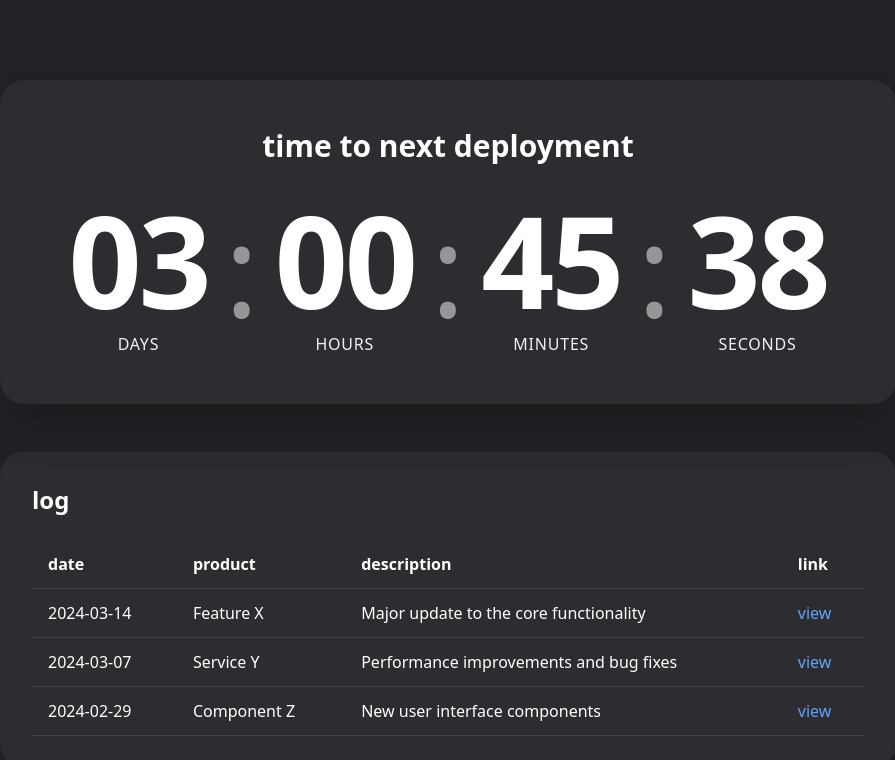
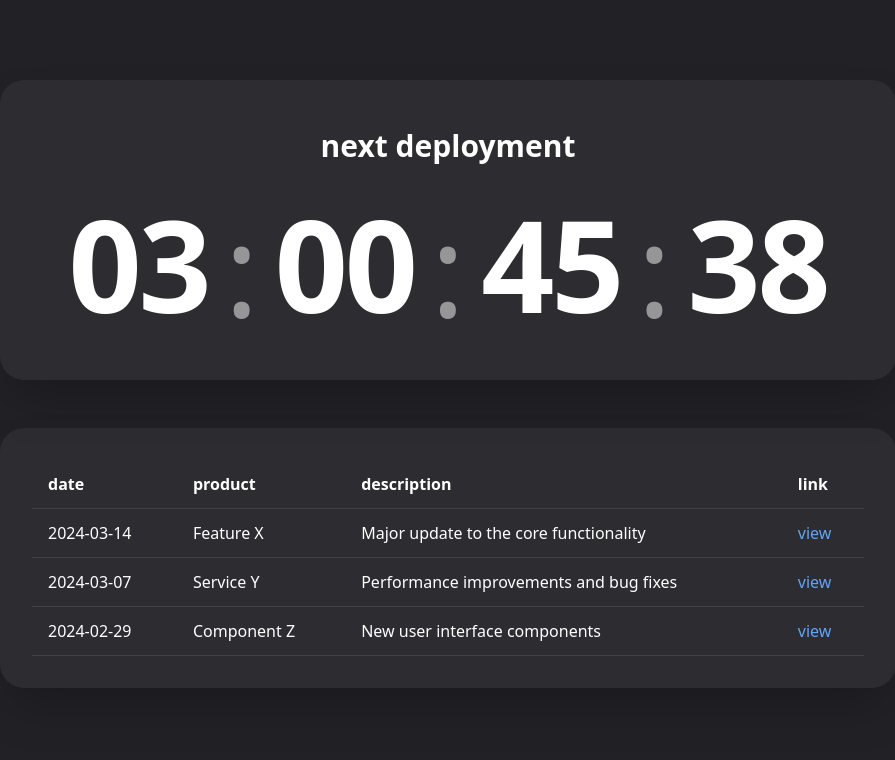
Before and after one commit to yourboybean/deployment-countdown, a React (Vite) app: page / in a window 1280 px wide. Shown: the top 760 px of the page, without its empty margins (192-1087 px from the left). Built offline with nearby package versions, Linux system fonts and the light colour scheme.

Commit message:
Update deployment timer display
- Removed the title "Log".
- Changed the main title to "Next deployment".
- Removed the time measurement units (days, hours, minutes, seconds).

```diff
--- a/src/components/CountdownTimer.tsx
+++ b/src/components/CountdownTimer.tsx
@@ -1,4 +1,3 @@
-
 import React, { useState, useEffect } from "react";
 
 interface TimeLeft {
@@ -72,13 +71,10 @@ const padNumber = (num: number): string => {
   return num.toString().padStart(2, "0");
 };
 
-const TimeUnit: React.FC<{ value: number; label: string }> = ({ value, label }) => (
+const TimeUnit: React.FC<{ value: number }> = ({ value }) => (
   <div className="flex flex-col items-center mx-2 md:mx-4">
     <div className="text-4xl sm:text-6xl md:text-7xl lg:text-9xl font-bold text-timer-text tracking-tight animate-number-change">
       {padNumber(value)}
-    </div>
-    <div className="text-xs sm:text-sm md:text-base mt-1 md:mt-2 uppercase tracking-wider text-timer-label">
-      {label.toLowerCase()}
     </div>
   </div>
 );
@@ -111,21 +107,20 @@ export const CountdownTimer: React.FC = () => {
     <div className="min-h-screen flex flex-col items-center justify-start bg-timer-background p-2 sm:p-4 pt-8 sm:pt-20">
       <div className="bg-white/5 backdrop-blur-sm rounded-2xl sm:rounded-3xl p-4 sm:p-8 md:p-12 shadow-2xl mb-6 sm:mb-12 w-full max-w-4xl">
         <h1 className="text-timer-text text-xl sm:text-2xl md:text-3xl font-semibold mb-4 sm:mb-8 text-center">
-          time to next deployment
+          next deployment
         </h1>
         <div className="flex items-center justify-center">
-          <TimeUnit value={timeLeft.days} label="days" />
+          <TimeUnit value={timeLeft.days} />
           <Separator />
-          <TimeUnit value={timeLeft.hours} label="hours" />
+          <TimeUnit value={timeLeft.hours} />
           <Separator />
-          <TimeUnit value={timeLeft.minutes} label="minutes" />
+          <TimeUnit value={timeLeft.minutes} />
           <Separator />
-          <TimeUnit value={timeLeft.seconds} label="seconds" />
+          <TimeUnit value={timeLeft.seconds} />
         </div>
       </div>
 
       <div className="w-full max-w-4xl bg-white/5 backdrop-blur-sm rounded-2xl sm:rounded-3xl p-4 sm:p-8 shadow-2xl">
-        <h2 className="text-timer-text text-lg sm:text-xl md:text-2xl font-semibold mb-4 sm:mb-6">log</h2>
         <div className="overflow-x-auto -mx-4 sm:mx-0">
           <table className="w-full text-timer-text text-sm sm:text-base">
             <thead>
```
